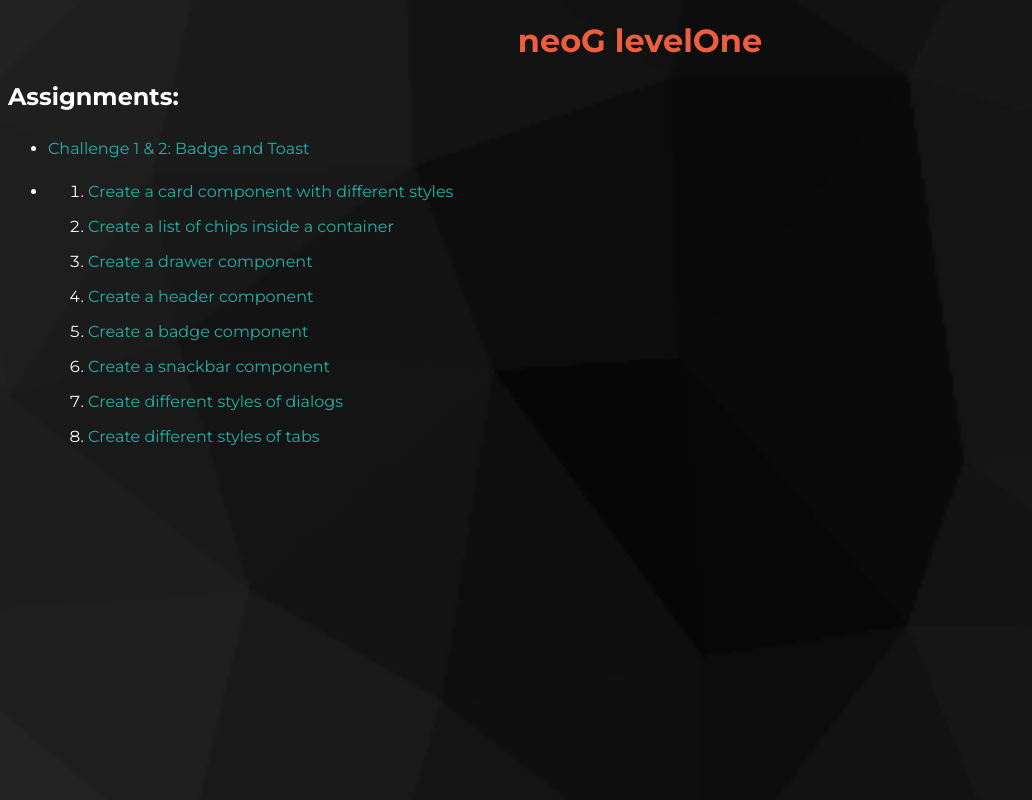
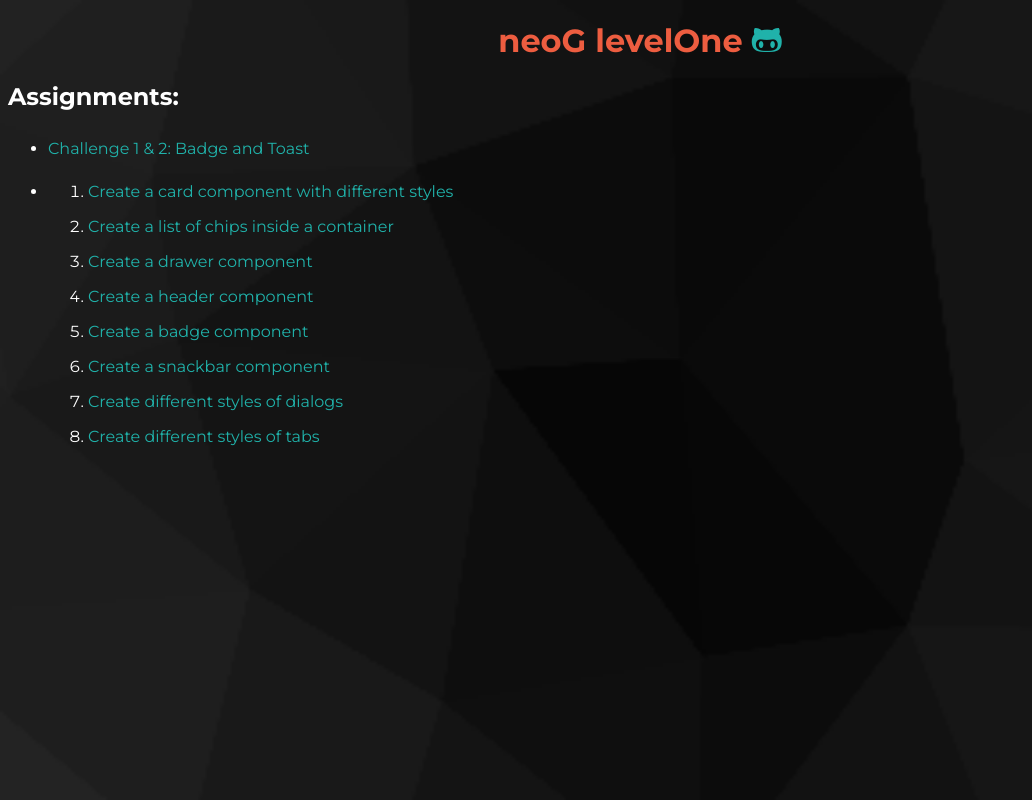
Before and after one commit to Tarandeep-s1ngh/neoG-levelOne, a plain HTML site: page index.html in a window 1280 px wide. Shown: the whole page, without its empty margins (0-1032 px from the left). Drawn offline with Linux system fonts and the light colour scheme.

Commit message:
Refactor: Added Github Link

```diff
--- a/index.html
+++ b/index.html
@@ -7,9 +7,10 @@
     <title>neoG levelOne</title>
 
     <link href="styles.css" rel="stylesheet">
+    <link href="/css/css/all.css" rel="stylesheet">
 </head>
 <body>
-    <h1 class="main-heading">neoG levelOne</h1>
+    <h1 class="main-heading">neoG levelOne <a href="https://github.com/Tarandeep-s1ngh/neoG-levelOne" target="_blank"><i class="fab fa-github-alt"></i></a></h1>
 
     <h2>Assignments:</h2>
     <ul>
--- a/styles.css
+++ b/styles.css
@@ -39,3 +39,7 @@ li {
     text-align: center;
     color: var(--accent-color);
 }
+
+.main-heading a {
+    color: var(--primary-color);
+}
```
